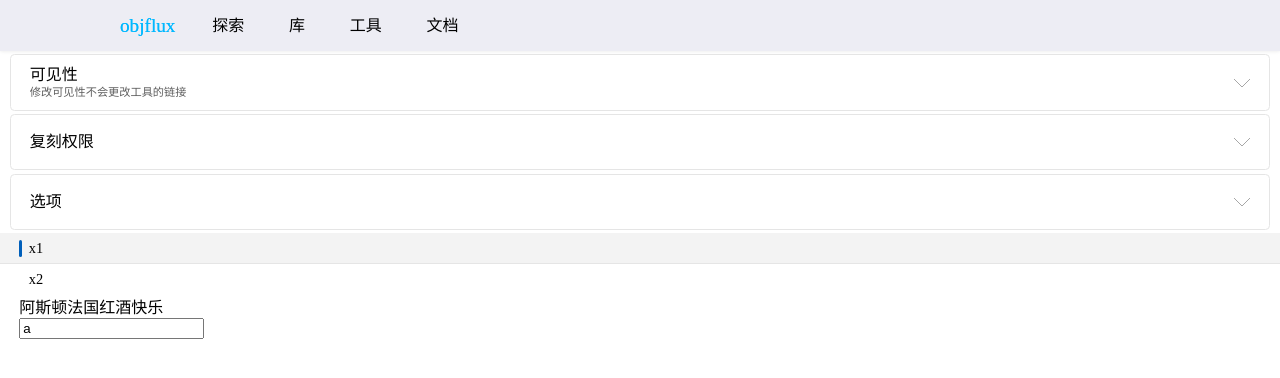
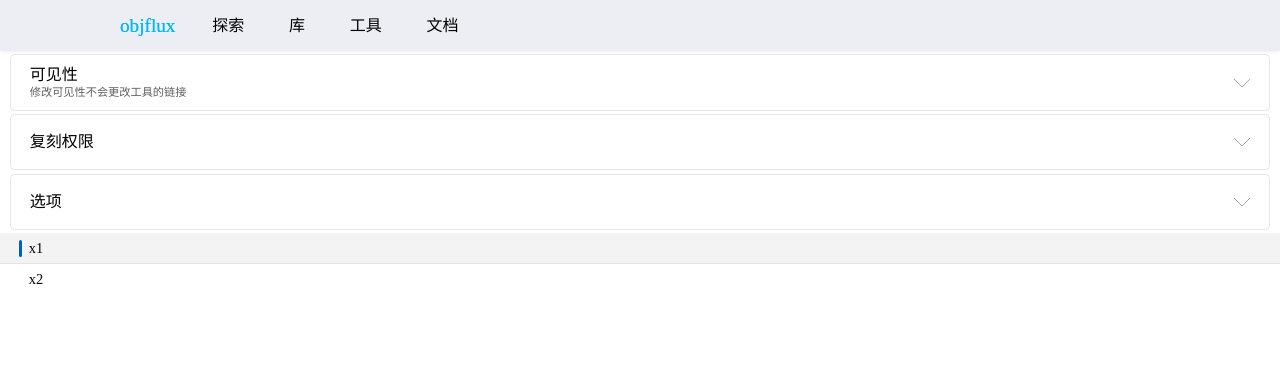
Before and after one commit to x6eull/objflux, a React (Vite) app: page / in a window 1280 px wide. Shown: the top 378 px of the page. Built offline with nearby package versions, Linux system fonts and the light colour scheme.

Commit message:
Update something for <Input />

```diff
--- a/src/Checkbox/Checkbox.scss
+++ b/src/Checkbox/Checkbox.scss
@@ -4,6 +4,7 @@
   padding: .4rem 2.4rem;
   align-items: center;
   user-select: none;
+  -webkit-user-select: none;  // 兼容 Safari 浏览器
 
   $checked-color-dark: #005aad;
   $checked-color: #005fba;
--- a/src/Folder/Folder.scss
+++ b/src/Folder/Folder.scss
@@ -37,6 +37,7 @@
   .control-card {
     display: flex;
     user-select: none;
+    -webkit-user-select: none;  // 兼容 Safari 浏览器
     $control-card-vertical-padding: .75rem;
     $margin-for-desc: .2rem;
     $title-font-size: 1rem;
--- a/src/Header/Header.scss
+++ b/src/Header/Header.scss
@@ -3,6 +3,7 @@
   padding: .3rem .45rem;
   box-shadow: 0 0 4px #1212121a;
   user-select: none;
+  -webkit-user-select: none;  // 兼容 Safari 浏览器
 
   @media (min-width:40rem) {
     padding: .6rem 3rem;
--- a/src/Index/Index.tsx
+++ b/src/Index/Index.tsx
@@ -4,16 +4,20 @@
 
 import '../tool/Tool';
 import { Input } from '../Input/Input';
-import { useState } from 'react';
 
 export function IndexElement() {
-  const [stringValue, setStringValue] = useState<string>('a');
-
   return (<><Folder title='可见性' desc='修改可见性不会更改工具的链接' >
     <OptionGroup options={[{ title: '公开', desc: '任何人都可使用此工具' }, { title: '仅链接', desc: '此工具不显示在探索页或您的公开工具中，但通过链接仍可使用，用户也可以收藏' }, { title: '私有', desc: '仅您可使用此工具' }]} /></Folder><Folder title='复刻权限' >
       <OptionGroup options={[{ title: '所有人', desc: '所有登录用户均可复刻此工具' }, { title: '需要申请', desc: '用户可以申请复刻此工具' }, { title: '仅自己' }]} /><Checkbox title='保留复刻来源' desc='其他用户复刻此工具后，复刻的工具将默认显示复刻来源'></Checkbox></Folder>
-    <Folder> <Folder> <Folder> <Folder><OptionGroup options={['x1', 'x2']} /></Folder></Folder> </Folder> </Folder>
+    <Folder>
+      <Folder> <Folder> <Folder><OptionGroup options={['x1', 'x2']} /></Folder></Folder> </Folder>
+      <Checkbox title='Checkbox Without Description' />
+      <Input title='Input Without Description' placeholder='Form elements must have labels: Element has no title attribute Element has an empty placeholder attribute' />
+      <Input title='Input With Description' seperateTitleWithInput={true} desc='Description Texts. 有理有理，哈吉马路油！' />
+      <Input title='哎呀这不' desc='无论如何，输入框一定会给你报错' error={true} placeholder='爆！' />
+      <Input allowMultiline={true} title='换行爱上对方过后就哭了什么时候开发OPAI' desc='全部换行，Passthem 欢迎回到 TopZeroUnion 今天是开服的第 6.02 × 10²³ 天' seperateTitleWithDescription={true} seperateTitleWithInput={true} placeholder='不丑吗' />
+      <Input title='开始写多行了兄弟萌' desc='(๑• . •๑) 明白了w' allowMultiline={true} placeholder='马上就来啦' />
+    </Folder>
     <OptionGroup options={['x1', 'x2']} />
-    <Input title='阿斯顿法国红酒快乐' value={stringValue} onChange={value => {setStringValue(value)}} />
   </>);
 }
--- a/src/Input/Input.scss
+++ b/src/Input/Input.scss
@@ -0,0 +1,116 @@
+.input {
+    padding: .4rem 2.4rem;
+    overflow: hidden;
+    display: flex;
+    align-items: center;
+
+    &:not(:first-child) {
+        border-top: 1px solid #e5e5e5;
+    }
+
+    .text {
+        display: flex;
+        flex-direction: column;
+        justify-content: center;
+        margin-right: .6rem;
+        user-select: none;
+        -webkit-user-select: none;
+
+        .title {
+            font-size: .9rem;
+        }
+
+        .desc {
+            font-size: .7rem;
+            color: #5e5e5e;
+        }
+    }
+
+    .textarea {
+        height: 1.8em;
+        font-weight: lighter;
+        font-size: medium;
+        outline: none;
+        border: none;
+        border-color: #ccc;
+        border-bottom-width: 1.5px;
+        border-bottom-style: solid;
+        min-width: 0;
+        flex: 1;
+        transition: border-color ease 0.1s, background-color ease 0.1s;
+        padding: 5px 10px;
+
+        &:focus {
+            border-color: #00b8ff;
+            background-color: #f5fcff;
+            color: #084679;
+
+            &::placeholder {
+                color: #88d4f2;
+            }
+        }
+
+        &::placeholder {
+            color: #ccc;
+        }
+
+        &.error {
+            border-color: #e6575e;
+            color: #bd121a;
+
+            &:focus {
+                background-color: #fff7f7;
+
+                &::placeholder {
+                    color: #f28b90;
+                }
+            }
+
+            &::selection {
+                background-color: #ed5959;
+                color: white;
+            }
+        }
+    }
+
+    &.seperated-input {
+        align-items: unset;
+        display: block;
+
+        .text {
+            margin-right: unset;
+            flex-direction: row;
+            align-items: baseline;
+            justify-content: start;
+
+            .title {
+                margin-right: .4em;
+            }
+
+            &.seperated-text {
+                display: block;
+            }
+        }
+
+        .textarea {
+            width: 100%;
+        }
+
+        textarea.textarea {
+            margin-top: 8px;
+        }
+    }
+
+    &.multiline-input {
+        align-items: start;
+
+        textarea.textarea {
+            height: unset;
+            line-height: 1.5em;
+            resize: none;
+            font-family: unset;
+            border-width: 1.5px;
+            border-style: solid;
+        }
+    }
+}
--- a/src/Input/Input.tsx
+++ b/src/Input/Input.tsx
@@ -7,23 +7,48 @@
  * 此控件可以受控（指定`value`则受控）
  */
 export function Input(
-    { title, desc, initialValue, value, onChange, type }:
-        { title: string, desc?: string, initialValue?: string, value?: string, onChange?: (value: string) => void, type?: 'text' | 'number' }
+    { title, desc, initialValue, value, onChange, allowMultiline, placeholder, error, seperateTitleWithInput, seperateTitleWithDescription, minViewLines, maxViewLines }:
+        { title: string, desc?: string, initialValue?: string, value?: string, onChange?: (value: string) => void, allowMultiline?: boolean, placeholder?: string, error?: boolean, seperateTitleWithInput?: boolean, seperateTitleWithDescription?: boolean, minViewLines?: number, maxViewLines?: number }
 ) {
-    type = type ? type : 'text';
+    allowMultiline ??= false;
+    seperateTitleWithInput ??= false;
+    placeholder ??= '';
+    minViewLines ??= 1;
+    maxViewLines ??= 5;
+
+    minViewLines = Math.max(minViewLines, 1);
+    maxViewLines = Math.max(maxViewLines, minViewLines);
+
     const level = useContext(FolderLevelContext);
     const [stateValue, setStateValue] = useState<string>(initialValue ?? '');
     value ??= stateValue;
-    return <div style={{ paddingLeft: `${(level + 1) * 1.2}rem` }}>
-        <div className='text'>
+    return <div style={{ paddingLeft: `${(level + 1) * 1.2}rem` }} className={'input' + (allowMultiline ? ' multiline-input' : '') + (seperateTitleWithInput ? ' seperated-input' : '')}>
+        <div className={'text' + (seperateTitleWithDescription ? ' seperated-text' : '')}>
             <div className='title'>{title}</div>
             {desc ? (<div className='desc'>{desc}</div>) : (<></>)}
         </div>
-        <input type={type} value={value} onChange={e => {
-                setStateValue(e.target.value);
-                onChange?.(e.target.value ?? '');
+        {allowMultiline ? (<textarea placeholder={placeholder} className={'textarea' + (error ? ' error' : '')} onChange={e => {
+            let _result = e.target.value;
+            _result = allowMultiline ? _result : _result.replace(/\n/g, '');
 
-                console.log(e.target.value);
-            }} />
+            setStateValue(_result);
+            onChange?.(_result ?? '');
+        }} style={{
+            height: `${(Math.max(
+                Math.min(
+                    value.length - value.replace(/\n/g, '').length + 1,
+                    maxViewLines
+                ),
+                minViewLines
+            )) * 1.5}em`
+        }}>
+            {value}
+        </textarea>) : (<input placeholder={placeholder} className={'textarea' + (error ? ' error' : '')} value={value} onChange={e => {
+            let _result = e.target.value;
+            _result = allowMultiline ? _result : _result.replace(/\n/g, '');
+
+            setStateValue(_result);
+            onChange?.(_result ?? '');
+        }} />)}
     </div>;
 }
--- a/src/OptionGroup/OptionGroup.scss
+++ b/src/OptionGroup/OptionGroup.scss
@@ -6,6 +6,7 @@
   padding: 0;
   margin: 0;
   user-select: none;
+  -webkit-user-select: none;  // 兼容 Safari 浏览器
 
   .option {
     &:not(:first-child) {
```
